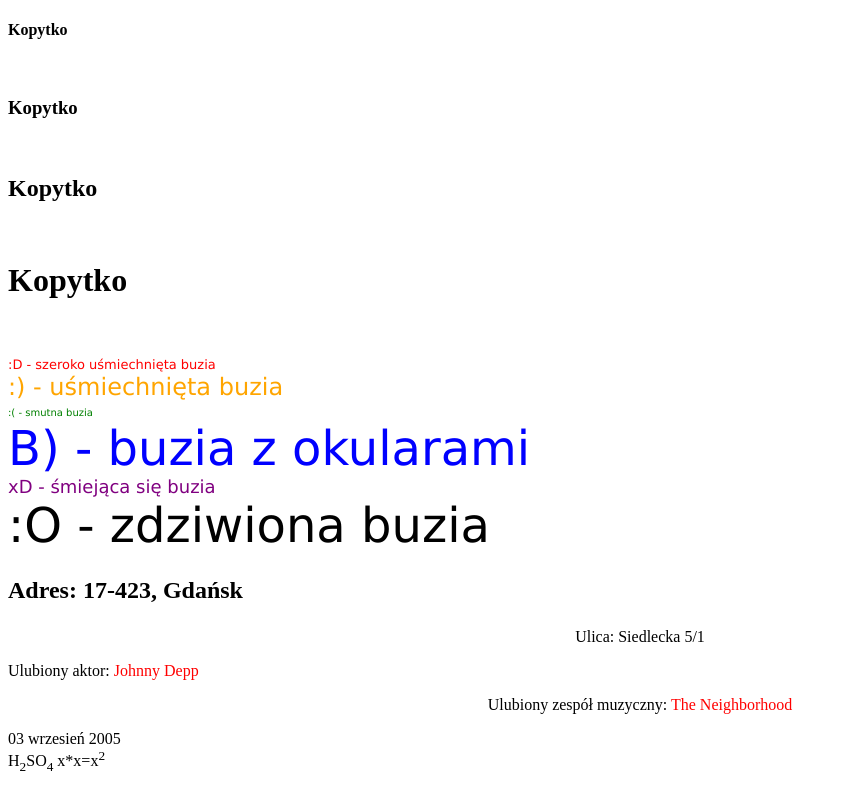
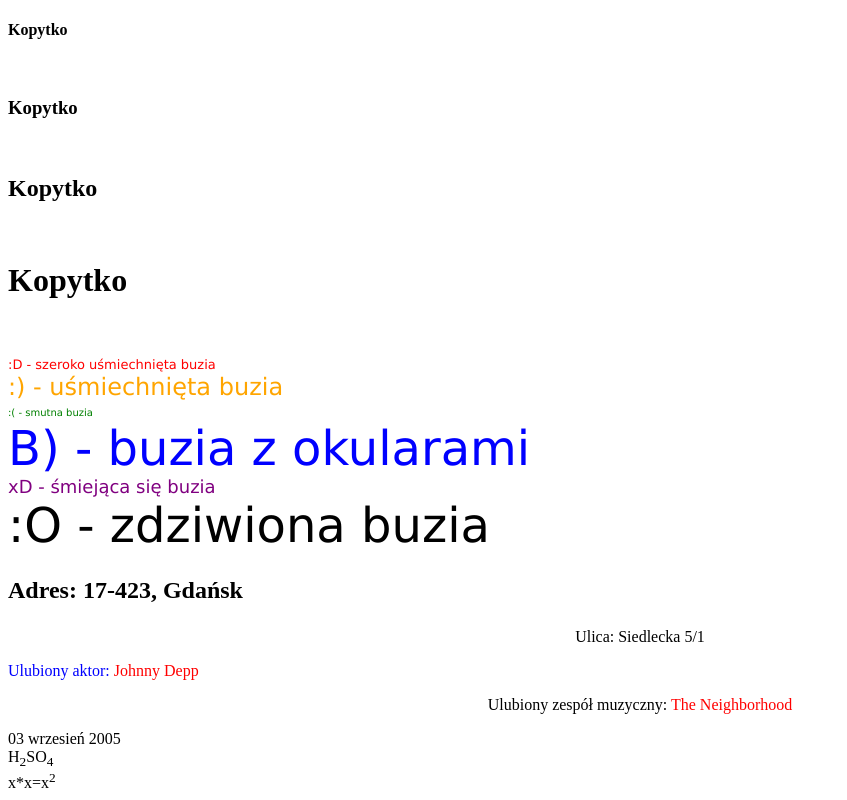
Before and after one commit to ObliviousCow/mikolaj.github.io, a plain HTML site: page index.html in a window 1280 px wide. Shown: the part 704-1504 px from the top of the page, without its empty margins (0-847 px from the left). Drawn offline with Linux system fonts and the light colour scheme.

Commit message:
Update index.html

```diff
--- a/index.html
+++ b/index.html
@@ -29,10 +29,10 @@
 
 	<H2><p align="left"> Adres: 17-423, Gdańsk <br> </p> </H2>
 	<p align="center">Ulica: Siedlecka 5/1 <br> </p>
-	Ulubiony aktor: <font color = "red">Johnny Depp </font><br>
+	<font color="blue">Ulubiony aktor: </font><font color = "red">Johnny Depp </font><br>
 	<p align="center">Ulubiony zespół muzyczny: <font color = "red"> The Neighborhood </font> <br> </p>
 	03 wrzesień 2005 <br>
 
-	H<sub>2</sub>SO<sub>4</sub>
-	x*x=x<sup>2</sup>
+	H<sub>2</sub>SO<sub>4</sub> <br>
+	x*x=x<sup>2</sup> <br>
 </body>
```
